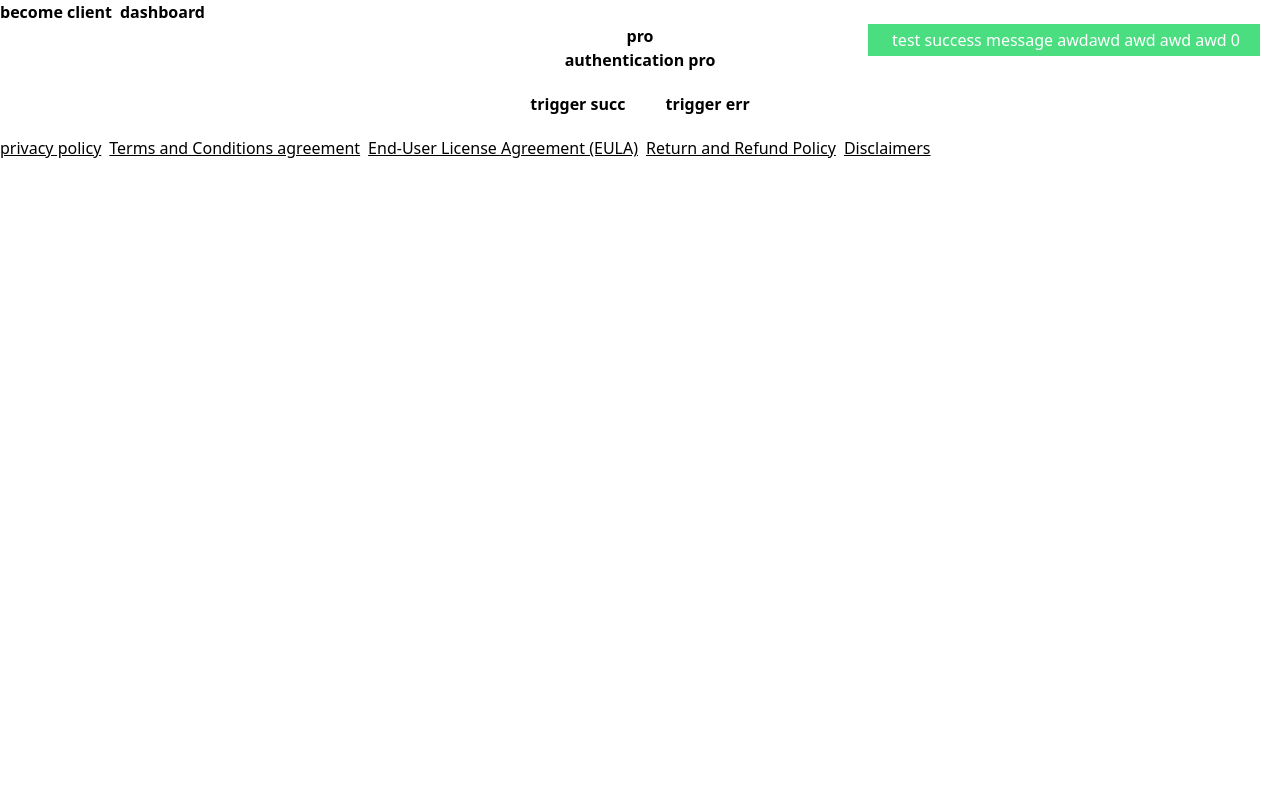
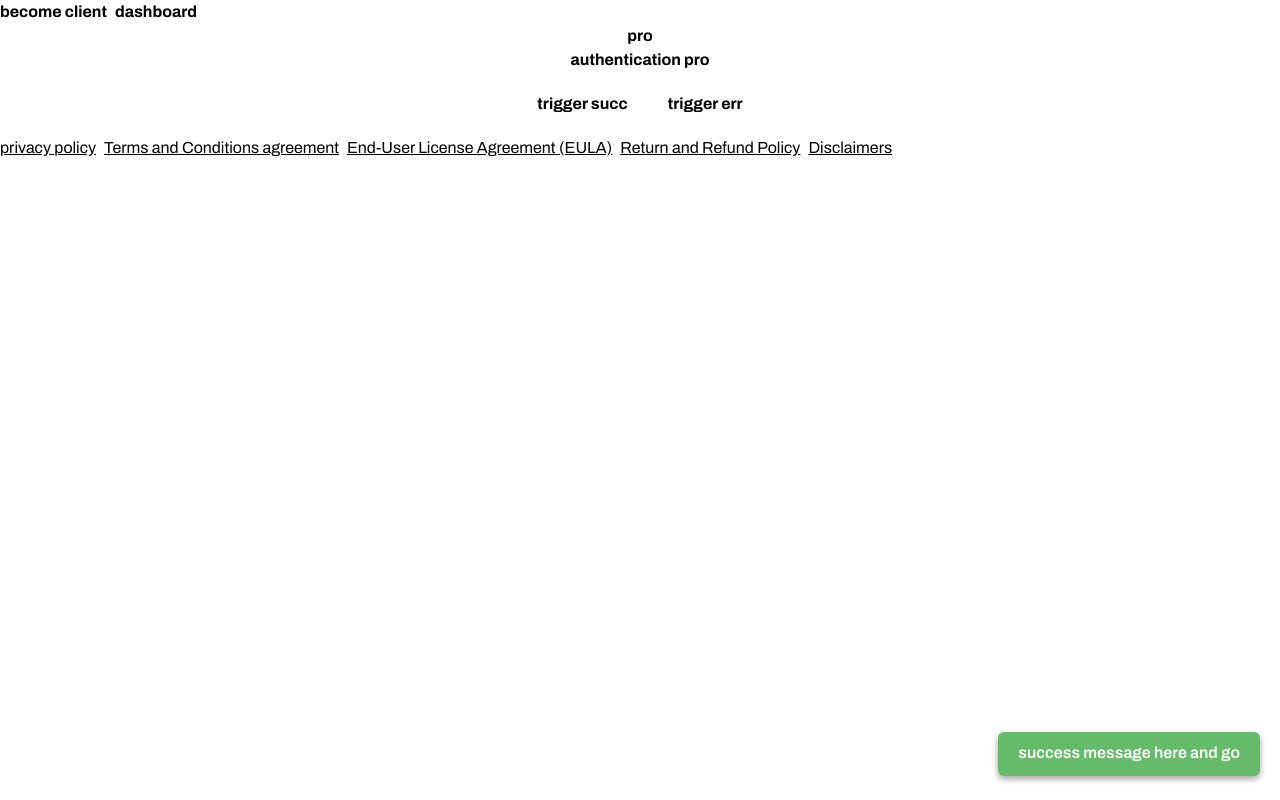
Before and after one commit to cyla00/UIUX_platform, a Nuxt app in the folder client/: page /designers in a window 1280 px wide. Both pictures are taken after a click on the button "trigger succ". Built offline with nearby package versions, Linux system fonts and the light colour scheme.

Commit message:
single message object alert change

```diff
--- a/client/app.vue
+++ b/client/app.vue
@@ -5,6 +5,14 @@
 </template>
 
 <style>
+html {
+    -webkit-font-smoothing: antialiased;
+    -moz-osx-font-smoothing: grayscale;
+    text-rendering: optimizeLegibility;
+    scroll-behavior: smooth;
+	  font-family: Archivo;
+}
+
 .action-effect:hover {
     opacity: 50%;
     transition: .2s;
--- a/client/components/Popup.vue
+++ b/client/components/Popup.vue
@@ -1,21 +1,14 @@
 <script setup lang="ts">
 interface Props {
-    ErrMsg: Array<string>,
-    SuccMsg: Array<string>,
+    Message: Array<alertMessage>
 }
 const props = defineProps<Props>()
 
 watch(() => props, () => {
-    if(props.ErrMsg.length > 0){
+    if(props.Message.length > 0){
         setTimeout(() => {
-            props.ErrMsg.splice(0, 1)
-        }, 3000)
-    }
-
-    if(props.SuccMsg.length > 0){
-        setTimeout(() => {
-            props.SuccMsg.splice(0, 1)
-        }, 3000)
+            props.Message.splice(0, 1)
+        }, 4000)
     }
 }, { deep: true })
 </script>
@@ -23,22 +16,12 @@ watch(() => props, () => {
 <template>
     <Teleport to="body">
 
-        <div class="absolute top-5 right-5">
+        <div class="absolute bottom-5 right-5">
             <Transition name="slide">
-                <div class="z-99" v-if="ErrMsg.length > 0">
-                    <div v-for="(item, index) in ErrMsg.slice().reverse()" :key="item" class="flex justify-end">
-                        <div class="py-1 px-5 bg-red-400 my-1 text-white flex-col">
-                            <p><i class='bx align-middle text-xl max-md:text-sm'></i> {{item}}</p>
-                        </div>
-                    </div>
-                </div>
-            </Transition>
-
-            <Transition name="slide">
-                <div class="z-99" v-if="SuccMsg.length > 0">
-                    <div v-for="(item, index) in SuccMsg.slice().reverse()" :key="item" class="flex justify-end">
-                        <div class="py-1 px-5 bg-green-400 my-1 text-white flex-col">
-                            <p><i class='bx align-middle text-xl max-md:text-sm'></i> {{item}}</p>
+                <div class="z-50" v-if="Message.length > 0">
+                    <div v-for="(item, index) in Message.slice().reverse()" :key="item.type" class="flex justify-end">
+                        <div class="rounded-md wrapper py-2 px-5 text-c-neutral-0 my-1 flex-col font-semibold" :class="{'error': item.type === 'error', 'success': item.type === 'success'}">
+                            <p><i class='align-middle text-xl max-md:text-sm'></i> {{item.value}}</p>
                         </div>
                     </div>
                 </div>
@@ -52,11 +35,21 @@ watch(() => props, () => {
 
 .slide-enter-from,
 .slide-leave-to {
-  transform: translateX(500px);
+  transform: translateX(20px);
   opacity: 0;
 }
 .slide-enter-active,
 .slide-leave-active {
-  transition: all 0.3s ease-in-out;
+  transition: all 0.2s ease-in-out;
+}
+.wrapper{
+    box-shadow: rgba(0, 0, 0, 0.16) 0px 3px 6px, rgba(0, 0, 0, 0.23) 0px 3px 6px;
+}
+.error{
+    background-color: #f44336;
+}
+
+.success{
+    background-color: #66bb6a;
 }
 </style>
--- a/client/components/pro/Authentication.vue
+++ b/client/components/pro/Authentication.vue
@@ -1,5 +1,8 @@
 <script setup lang="ts">
-
+interface Props {
+    Message: Array<alertMessage>
+}
+const props = defineProps<Props>()
 </script>
 
 <template>
--- a/client/nuxt.config.ts
+++ b/client/nuxt.config.ts
@@ -27,7 +27,7 @@ export default defineNuxtConfig({
           },
           {
               rel: 'stylesheet',
-              href: 'https://fonts.googleapis.com/css2?family=Montserrat:wght@400;500;600;700&display=swap'
+              href: 'https://fonts.googleapis.com/css2?family=Archivo:wght@200;300;400;500;600;700&display=swap'
           },
         ],
         title: `SOME TITLE`,
@@ -36,7 +36,7 @@ export default defineNuxtConfig({
         ],
       },
       pageTransition: {name: 'page', mode: 'out-in'},
-      layoutTransition: { name: 'layout', mode: 'out-in' }
+      layoutTransition: { name: 'layout', mode: 'out-in' },
     },
     modules: [
       '@nuxtjs/tailwindcss'
@@ -47,4 +47,5 @@ export default defineNuxtConfig({
         apiVersion: '/v.0.1'
       }
     },
+
 })
--- a/client/pages/designers.vue
+++ b/client/pages/designers.vue
@@ -5,21 +5,21 @@ definePageMeta({
     pageTransition: true,
 })
 
-const errMsg = ref<Array<string>>([])
-const succMsg = ref<Array<string>>([])
+
+const message = ref<Array<alertMessage>>([])
 
 const triggersucc = () => {
-    succMsg.value.push('test success message awdawd awd awd awd ' + succMsg.value.length.toString())
+    message.value.push({type: 'success', value: 'success message here and go'})
 }
 
 const triggererr = () => {
-    errMsg.value.push('test error message' + errMsg.value.length.toString())
+    message.value.push({type: 'error', value: 'error message here!'})
 }
 </script>
 
 <template>
     <main class="text-center font-bold">
-        <Popup :ErrMsg="errMsg" :SuccMsg="succMsg"/>
+        <Popup :Message="message"/>
         <h1>pro</h1>
         <ProAuthentication/>
         <button @click="triggersucc" class="m-5">trigger succ</button>
--- a/client/tailwind.config.mjs
+++ b/client/tailwind.config.mjs
@@ -17,6 +17,8 @@ export default {
         "c-neutral-100": "#EAECEF",
         "c-neutral-50": "#F5F6F7",
         "c-neutral-0": "#FFFFFF",
+        "c-error": "#f44336",
+        "C-success": "#66bb6a",
       },
     },
   },
--- a/client/tsconfig.json
+++ b/client/tsconfig.json
@@ -1,4 +1,5 @@
 {
   // https://nuxt.com/docs/guide/concepts/typescript
-  "extends": "./.nuxt/tsconfig.json"
+  "extends": "./.nuxt/tsconfig.json",
+  "include": ["types/index.d.ts"],
 }
```
Also changed, not shown: client/types/index.d.ts (added, +8 -0 lines).
